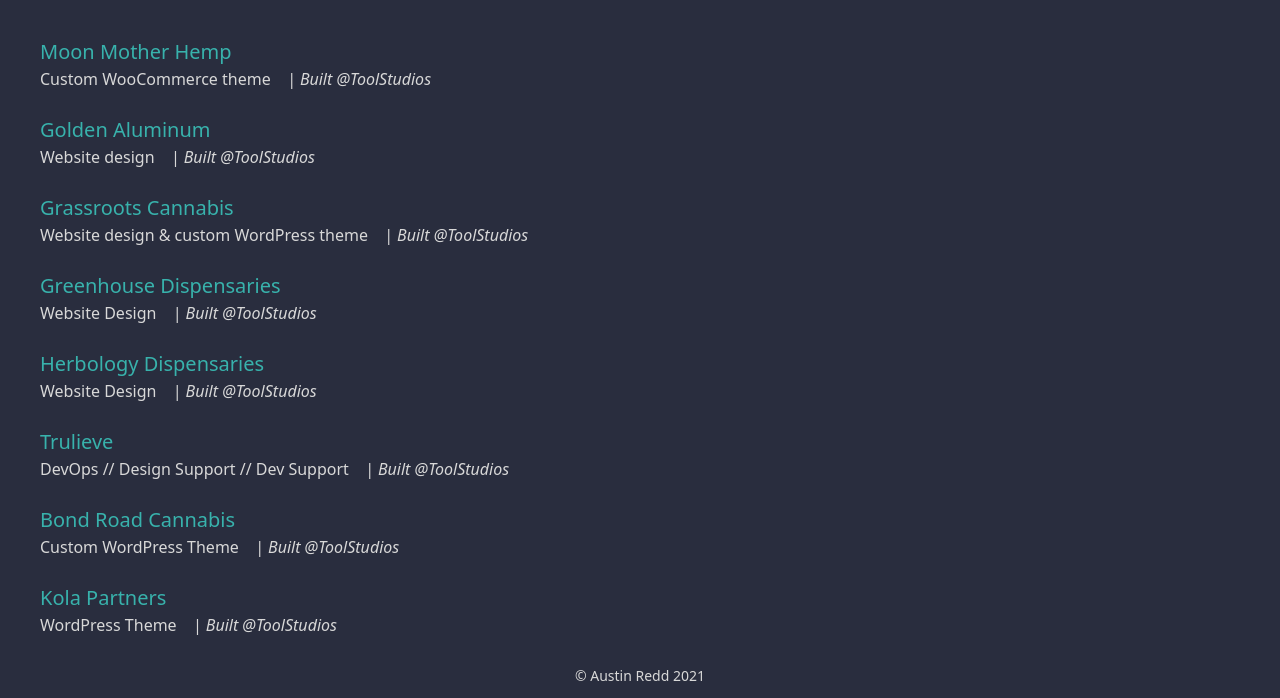
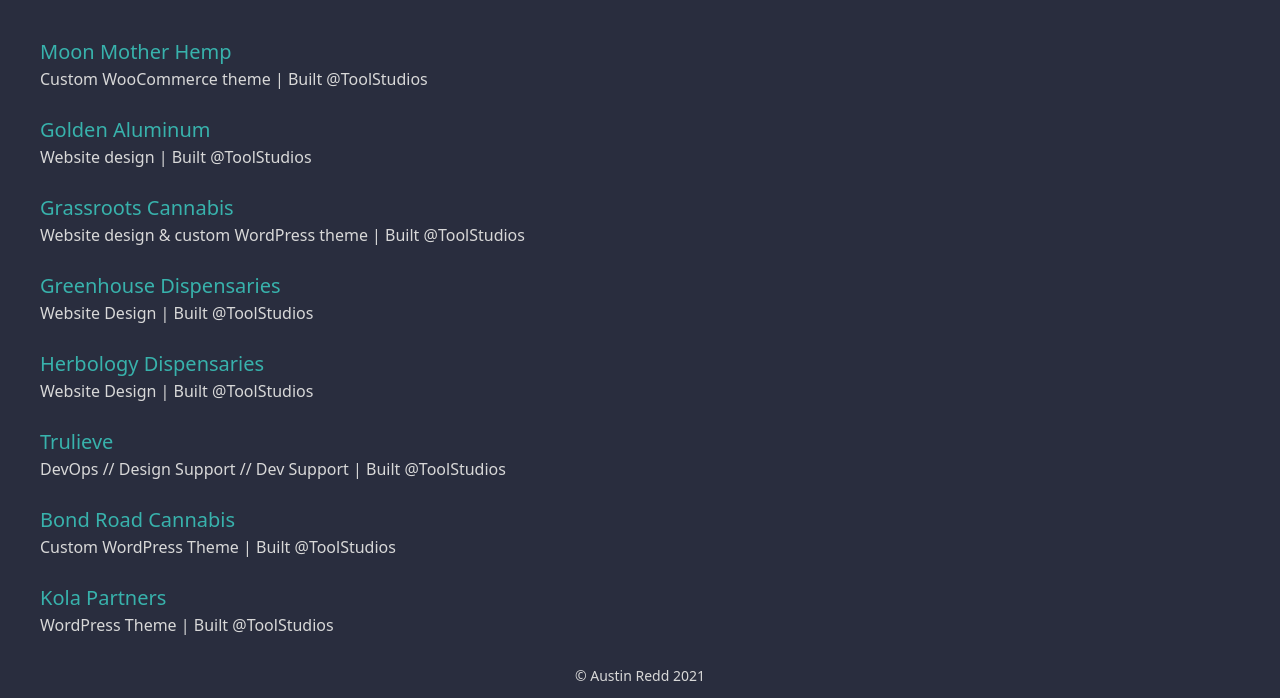
Before and after one commit to areddxx/tailwind-gatsby-starter, a Gatsby site: page /work in a window 1280 px wide. Shown: the part 204-902 px from the top of the page. Built offline with nearby package versions, Linux system fonts and the light colour scheme; Gatsby itself is replaced by a stand-in of ours.

Commit message:
update favicon

```diff
--- a/src/components/WorkItem.js
+++ b/src/components/WorkItem.js
@@ -7,8 +7,8 @@ const WorkItem = (props) => {
         <h2 className="text-teal-500 font-medium text-xl">
           <a href={props.link} target="_blank" rel="noopener noreferrer">{props.title}</a>
         </h2>
-        <p className="text-gray-700">{props.about}
-          <span className="text-gray-700 italic ml-3"> | {props.where}</span>
+        <p className="text-gray-700">
+        {props.about} | {props.where}
         </p>
       </div>
     </>
```
Also changed, not shown: static/icon.svg.
